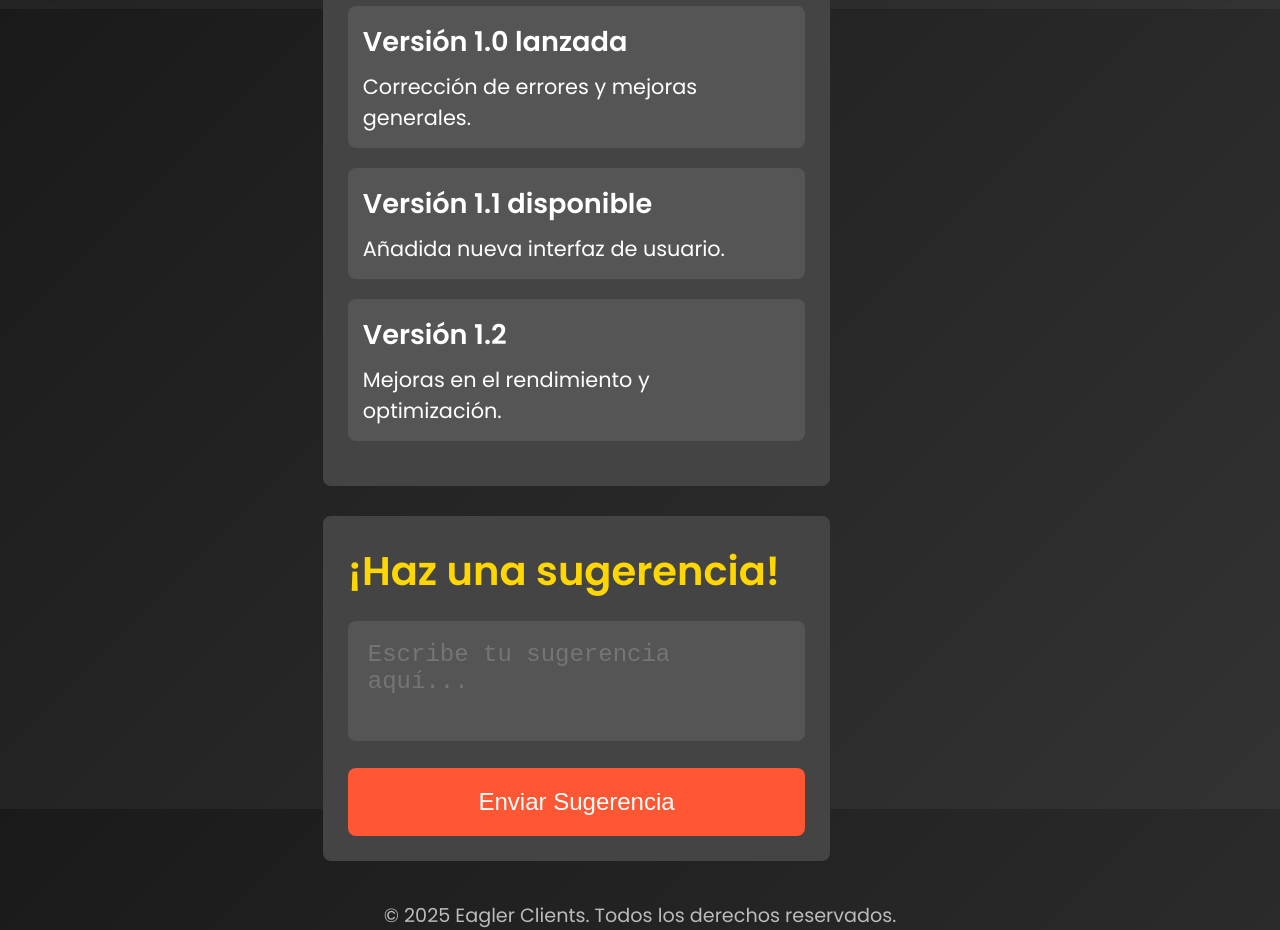
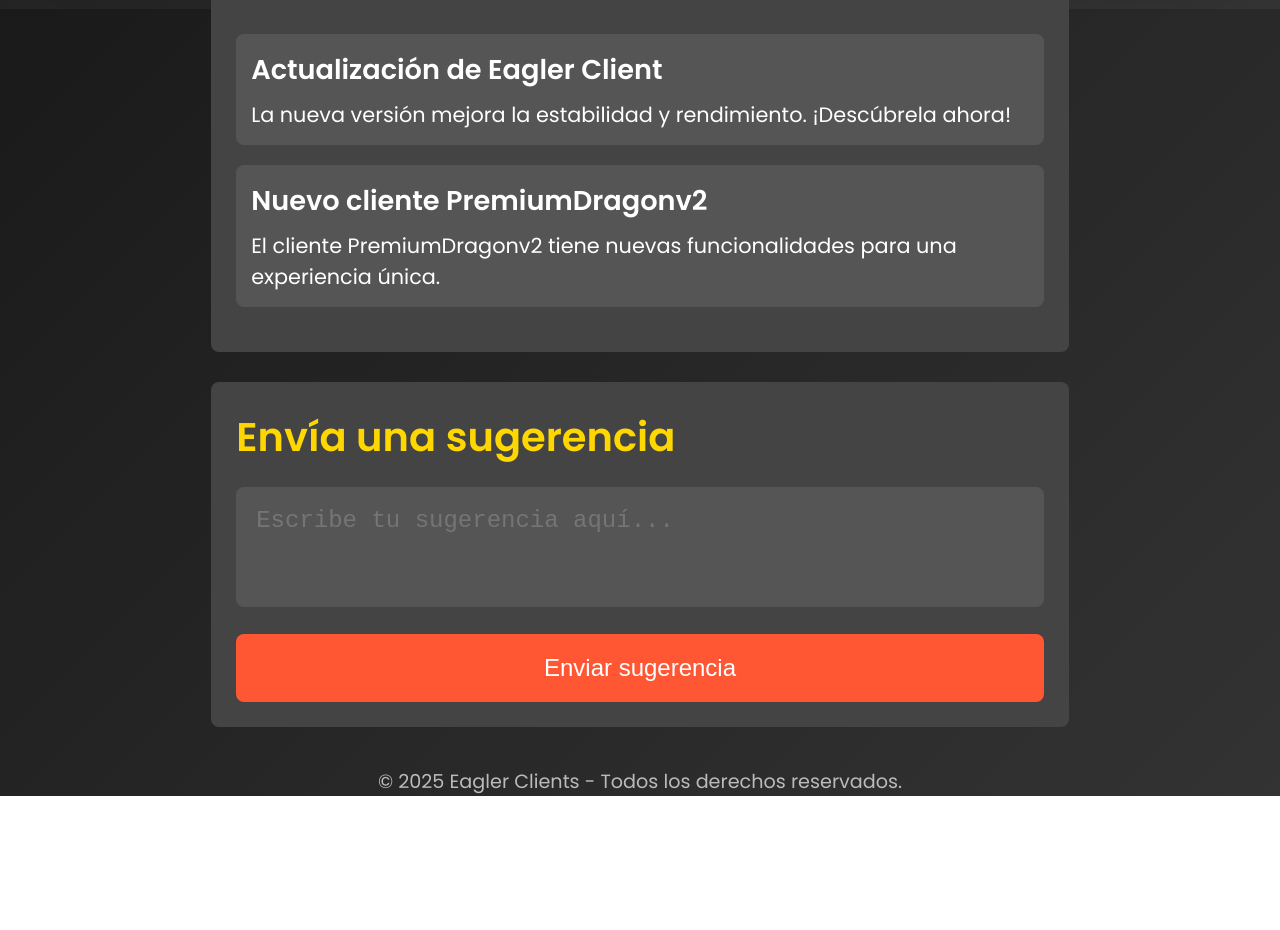
Before and after one commit to Cristianboy9/EaglerClients.github.io, a plain HTML site: page index.html in a window 1280 px wide. Shown: the part 791-1721 px from the top of the page. After the commit the page ends 1587 px from the top, so only its background shows below. Drawn offline with Linux system fonts and the light colour scheme.

Commit message:
Update index.html

```diff
--- a/index.html
+++ b/index.html
@@ -3,59 +3,52 @@
 <head>
     <meta charset="UTF-8">
     <meta name="viewport" content="width=device-width, initial-scale=1.0">
+    <meta http-equiv="X-UA-Compatible" content="ie=edge">
     <title>Eagler Clients</title>
     <link href="https://fonts.googleapis.com/css2?family=Poppins:wght@300;400;600&display=swap" rel="stylesheet">
     <link rel="stylesheet" href="style.css">
 </head>
 <body>
     <div class="launcher-container">
-        <div class="launcher-header">
+        <!-- Encabezado -->
+        <header class="launcher-header">
             <h1>Eagler Clients</h1>
-            <p>¡Elige la versión del cliente que deseas jugar!</p>
+            <p>Selecciona la versión que deseas ejecutar.</p>
+        </header>
+
+        <!-- Botones para elegir versiones -->
+        <div class="buttons-container">
+            <button class="version-button">Cristianboy9</button>
+            <button class="version-button">PremiumDragonv2</button>
+            <button class="version-button">Resent-Signed</button>
+            <button class="version-button">Shadow-Client</button>
+            <button class="version-button">UwU-client-b2-offline</button>
         </div>
 
-        <div class="launcher-body">
-            <div class="buttons-container">
-                <button class="version-button" onclick="openClient('PiClient-v1.html')">PiClient v1</button>
-                <button class="version-button" onclick="openClient('PremiumDragonv2.html')">PremiumDragon v2</button>
-                <button class="version-button" onclick="openClient('Shadow-Client.html')">Shadow Client</button>
-                <button class="version-button" onclick="openClient('UwU-client-b2-offline.html')">UwU Client b2</button>
+        <!-- Noticias -->
+        <section class="news-section">
+            <h2>Últimas noticias</h2>
+            <div class="news-item">
+                <h3>Actualización de Eagler Client</h3>
+                <p>La nueva versión mejora la estabilidad y rendimiento. ¡Descúbrela ahora!</p>
             </div>
+            <div class="news-item">
+                <h3>Nuevo cliente PremiumDragonv2</h3>
+                <p>El cliente PremiumDragonv2 tiene nuevas funcionalidades para una experiencia única.</p>
+            </div>
+        </section>
 
-            <!-- Sección de Noticias -->
-            <div class="news-section">
-                <h2>Noticias y Actualizaciones</h2>
-                <div id="news-list">
-                    <div class="news-item">
-                        <h3>Versión 1.0 lanzada</h3>
-                        <p>Corrección de errores y mejoras generales.</p>
-                    </div>
-                    <div class="news-item">
-                        <h3>Versión 1.1 disponible</h3>
-                        <p>Añadida nueva interfaz de usuario.</p>
-                    </div>
-                    <div class="news-item">
-                        <h3>Versión 1.2</h3>
-                        <p>Mejoras en el rendimiento y optimización.</p>
-                    </div>
-                </div>
-            </div>
+        <!-- Sugerencias -->
+        <section class="suggestions-section">
+            <h2>Envía una sugerencia</h2>
+            <textarea id="suggestion-input" placeholder="Escribe tu sugerencia aquí..."></textarea>
+            <button class="suggestion-button">Enviar sugerencia</button>
+        </section>
 
-            <!-- Sección de sugerencias -->
-            <div class="suggestions-section">
-                <h2>¡Haz una sugerencia!</h2>
-                <form id="suggestion-form">
-                    <textarea id="suggestion-input" placeholder="Escribe tu sugerencia aquí..." required></textarea>
-                    <button type="submit" class="suggestion-button">Enviar Sugerencia</button>
-                </form>
-            </div>
-        </div>
-
-        <div class="launcher-footer">
-            <p>&copy; 2025 Eagler Clients. Todos los derechos reservados.</p>
-        </div>
+        <!-- Pie de página -->
+        <footer class="launcher-footer">
+            <p>&copy; 2025 Eagler Clients - Todos los derechos reservados.</p>
+        </footer>
     </div>
-
-    <script src="script.js"></script>
 </body>
 </html>
```
